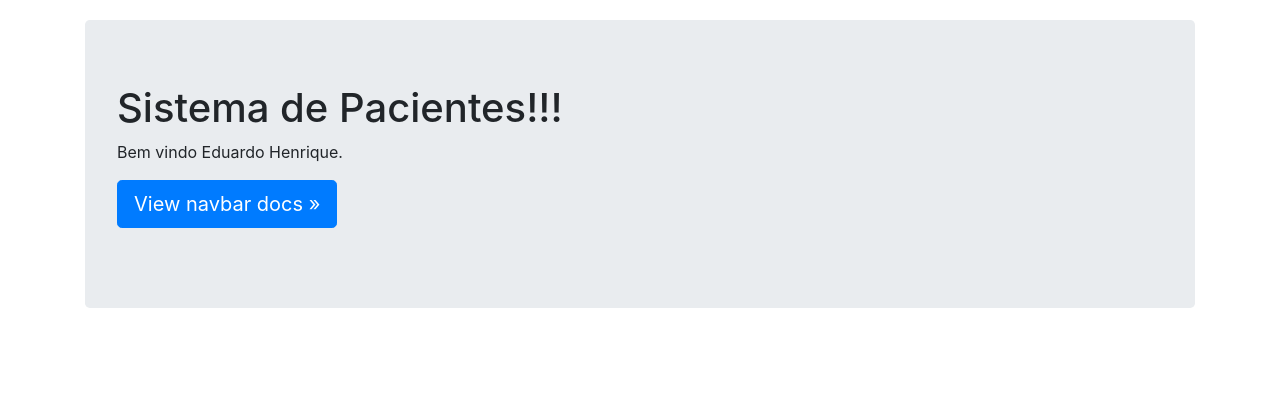
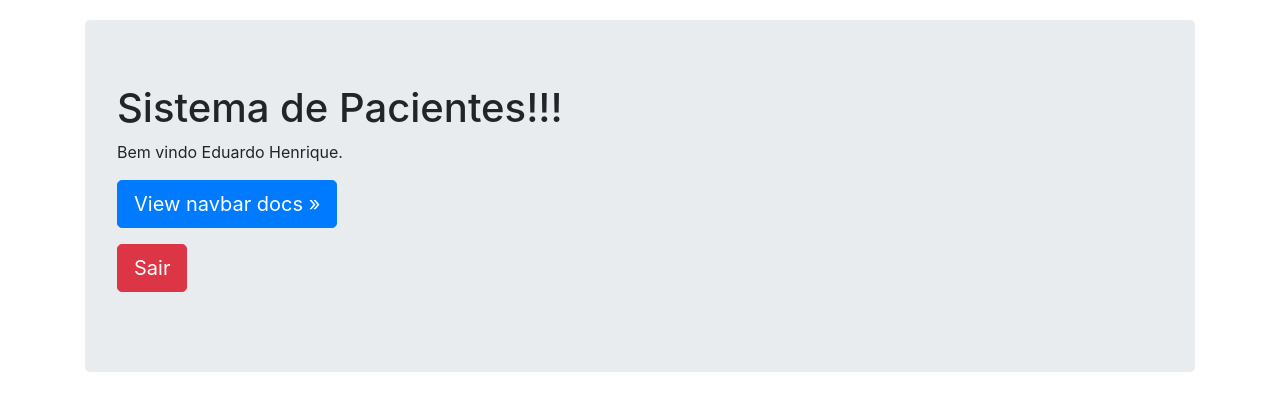
Before and after one commit to eduardohen1/syspacientes, a PHP site: page /admin.php in a window 1280 px wide. Shown: the part 76-487 px from the top of the page. Run offline with PHP 8.4, Linux system fonts and the light colour scheme; a user stored in the database is signed in; data comes from the database, SQL or seed files in the repository.

Commit message:
Botão sair

```diff
--- a/admin.php
+++ b/admin.php
@@ -82,6 +82,9 @@
         <p>
           <a class="btn btn-lg btn-primary" href="../../components/#navbar" role="button">View navbar docs &raquo;</a>
         </p>
+        <p>
+         <a class="btn btn-lg btn-danger" href="#" role="button">Sair</a>
+        </p>
       </div>
 
     </div>
```
